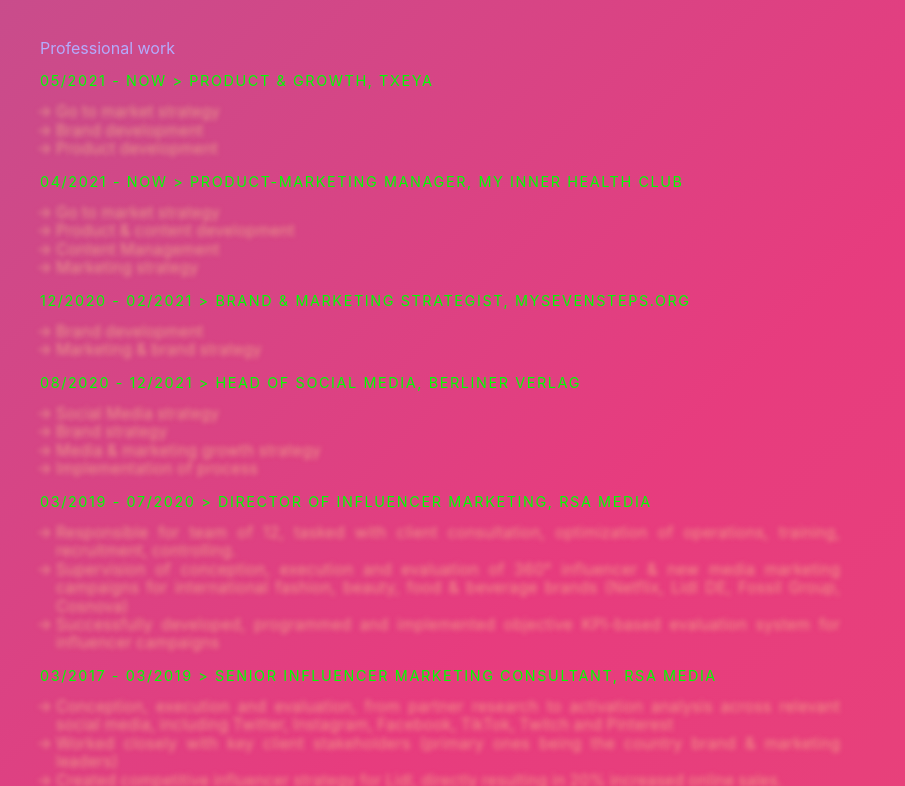
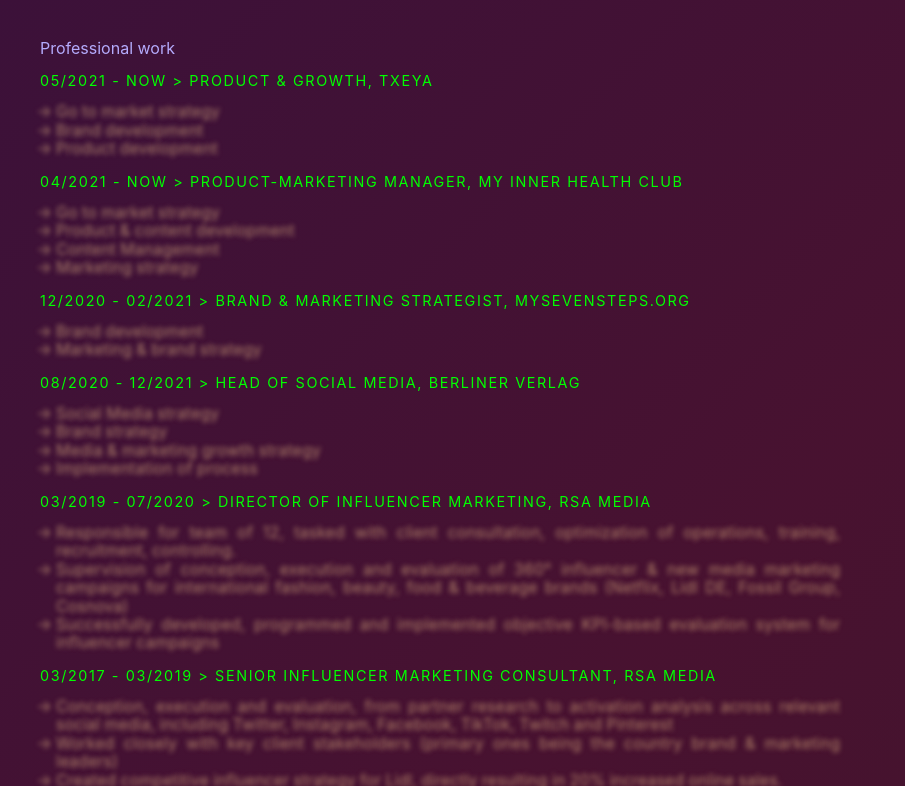
Before and after one commit to saracx/sara.cv, a website built with Parcel: page index.html in a window 1280 px wide. Shown: the part 113-899 px from the top of the page, without its empty margins (0-905 px from the left). Built offline with nearby package versions, Linux system fonts and the dark colour scheme.

Commit message:
Gradient

```diff
--- a/css/styles.css
+++ b/css/styles.css
@@ -208,12 +208,11 @@
 }
 
 @media (prefers-color-scheme: dark) {
-  /* body {
+  body {
     background: linear-gradient(-45deg, #2b1d19, #481230, #140e57, #08352b);
     animation: gradient 15s ease infinite;
     background-size: 600% 600%;
-    animation: gradient 15s ease infinite;
-  } */
+  }
 
   li {
     color: transparent;
```
